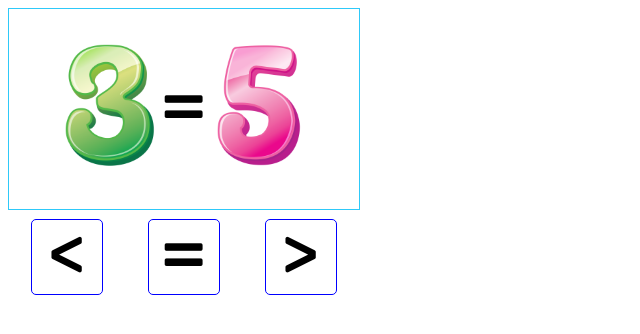
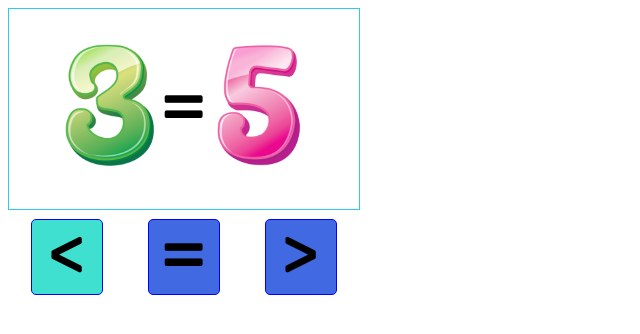
Before and after one commit to EvgeniUPS/forLorik, a plain HTML site: page index.html in a window 1280 px wide. In both pictures the pointer is over the element 67 px from the left and 257 px from the top of the page. Shown: the whole page, without its empty margins (0-640 px from the left). Drawn offline with Linux system fonts and the light colour scheme.

Commit message:
add color
Signed-off-by: EvgeniUPS <evgeniups@gmail.com>

```diff
--- a/css/style.css
+++ b/css/style.css
@@ -34,4 +34,8 @@
   border-radius: 5px;
   padding: 10px;
   cursor: pointer;
+  background-color: royalblue;
 }
+.answer-items:hover {
+  background-color: turquoise;
+}
```
